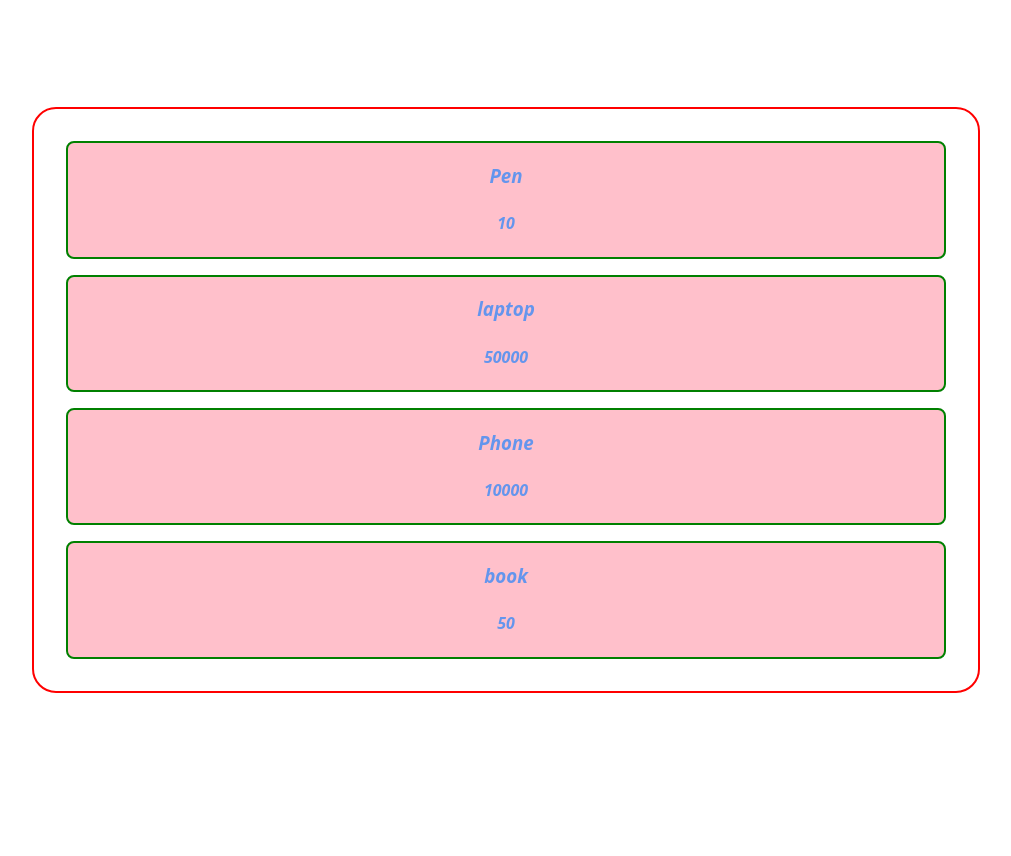
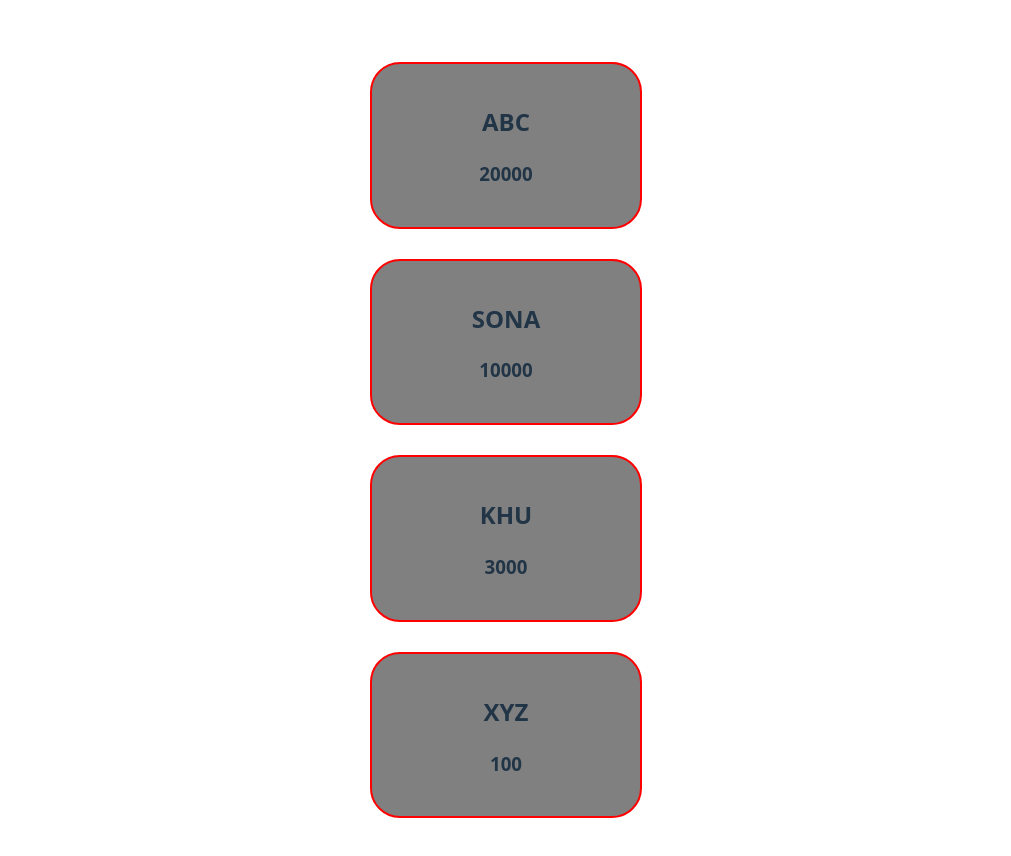
Before and after one commit to GovindG9066/React, a React (Vite) app in the folder Basic_React_app/: page / in a window 1280 px wide. Shown: the top 856 px of the page, without its empty margins (134-1145 px from the left). Before the commit the page ends 800 px from the top, so only its background shows below. Built offline with nearby package versions, Linux system fonts and the light colour scheme.

Commit message:
try by myself props creating new file item

```diff
--- a/Basic_React_app/src/App.jsx
+++ b/Basic_React_app/src/App.jsx
@@ -2,25 +2,19 @@ import './App.css'
 
 // import Title from './Title';
 // import Mul from './UsingOfCurlyBreses';
-import ProductTab from './ProductTab';
+// import ProductTab from './ProductTab';
 
-function Descriptions(){
-  return(
-    <p>Hello I am the desc form the App.jsx</p>
-  );
-}
+import Item from './item';
 
 function App() {
 
   return (
     <>
-        {/* <Title />
-        <Descriptions />
-        <Title />
-        <Descriptions />
-        <Mul /> */}
+      <Item title="ABC" price={20000}/>
+      <Item title="SONA" price={10000}/>
+      <Item title="KHU" price={3000}/>
+      <Item title="XYZ" price={100}/>
 
-          <ProductTab />
     </>
   );
 
--- /dev/null
+++ b/Basic_React_app/src/item.css
@@ -0,0 +1,8 @@
+.item{
+    border: 2px solid red;
+    padding: 20px 100px;
+    margin: 30px 0;
+    background: gray;
+    border-radius: 30px;
+
+}
--- /dev/null
+++ b/Basic_React_app/src/item.jsx
@@ -0,0 +1,13 @@
+import "./item.css";
+function Item({title,price}) {
+    return (
+        <div className="item">
+
+            <h2>{title}</h2>
+            <h3>{price}</h3>
+
+        </div>
+    );
+}
+
+export default Item;
--- a/Basic_React_app/src/product.jsx
+++ b/Basic_React_app/src/product.jsx
@@ -4,7 +4,7 @@ function Product({title,price}){
     return(
         <div className="product">
         <h3>{title}</h3>
-        <h4>{price}</h4>
+        <h4>price:{price}</h4>
         </div>
     );
 }
```
